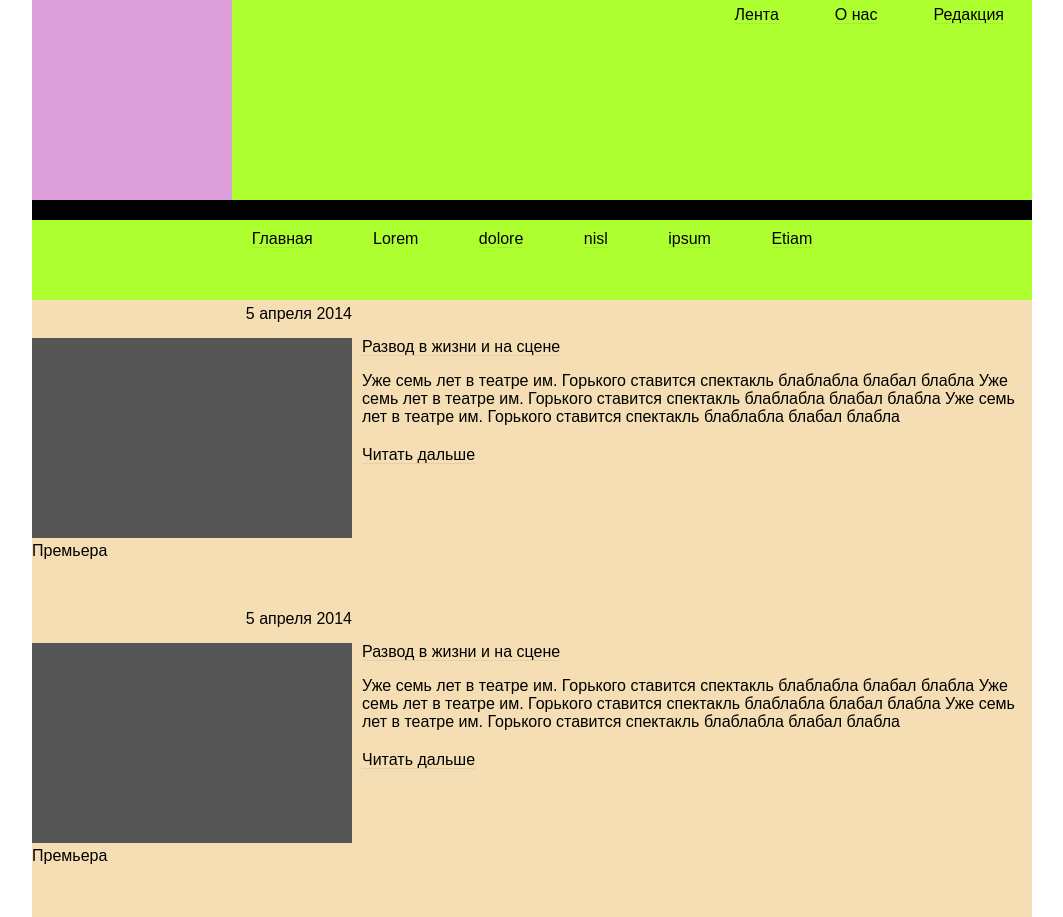
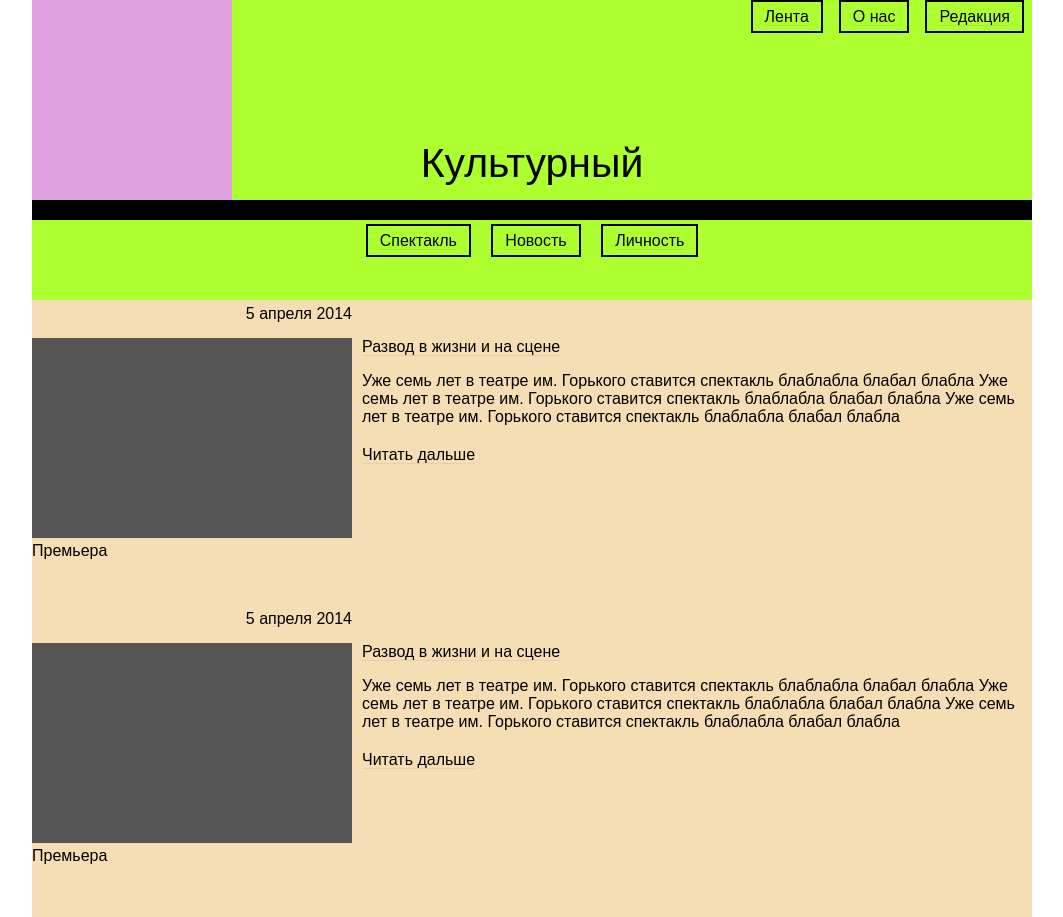
Before and after one commit to didlidu/cultureVl, a Django app: page / in a window 1280 px wide. Shown: the whole page, without its empty margins (108-1171 px from the left). Run offline with Django 3.2, Linux system fonts and the light colour scheme; parts of the project's set-up code (start-up, migrations or seed data) failed here and were passed over.

Commit message:
first page 46%, dropotron settings 70%

```diff
--- a/static/css/header.css
+++ b/static/css/header.css
@@ -50,6 +50,13 @@ body{
 #top_header, #bot_header{
     width:inherit;
     display: block;
+    text-align: center;
+}
+#top_header > span{
+    margin-top: 140px;
+    position: absolute;
+    width: inherit;
+    font-size: 41px;
 }
 
 #top_header{
@@ -79,11 +86,13 @@ body{
                 text-align: center;
             }
             #main-nav ul { list-style: none; margin: 0; padding: 0; }
-            #main-nav ul li { display: inline-block; margin: 0 1em 0 1em; padding: 0.35em 0.75em 0.35em 0.75em; border-radius: 0.5em; }
+            #main-nav ul li { display: inline-block; margin: 0 0.5em 0 0.5em;
+                padding: 0.35em 0.75em 0.35em 0.75em; border-radius: 0; }
             #main-nav ul li.active { background: #999; }
             #main-nav ul li.active a { color: #fff; text-decoration: none; }
             #nav ul { list-style: none; margin: 0; padding: 0; }
-            #nav ul li { display: inline-block; margin: 0 1em 0 1em; padding: 0.35em 0.75em 0.35em 0.75em; border-radius: 0.5em; }
+            #nav ul li { display: inline-block; margin: 0 0.5em 0 0.5em;
+                padding: 0.35em 0.75em 0.35em 0.75em; border-radius: 0; }
             #nav ul li.active { background: #999; }
             #nav ul li.active a { color: #fff; text-decoration: none; }
             #main-nav{ text-align:  right;}
@@ -98,3 +107,9 @@ body{
             /* Only applies to top level ("level-0") menus */
             .dropotron.level-0 { margin-top: 0; }
             .dropotron.level-0:before { position: absolute; border-bottom: solid 0.5em #444; border-left: solid 0.5em transparent; border-right: solid 0.5em transparent; top: -0.5em; }
+
+
+nav > ul > li {
+    border: solid 2px black;
+    border-radius: 0;
+}
--- a/templates/blog_app/header.html
+++ b/templates/blog_app/header.html
@@ -8,8 +8,8 @@
         <meta name="description" content="" />
         <link rel="stylesheet" type="text/css" href="{% static "css/header.css" %}">
         <link rel="stylesheet" type="text/css" href="{% static "css/main_style.css" %}">
+        <!--
         <link rel="stylesheet" type="text/css" href="{% static "css/drop.css" %}">
-        <!--
         <link rel="stylesheet" type="text/css" href="{% static "css/style.css" %}">
         <link rel="stylesheet" type="text/css" href="{% static "css/style-normal.css" %}">
         -->
@@ -48,27 +48,25 @@
             </div>
             <div id="bot_header">
                 <div id="wrapper"></div>
-
                 <div id="div_filter">
                 <nav id="nav">
                     <ul>
-                            <li><a href="index.html">Главная</a></li>
                         <li>
-                                <span>Lorem</span>
+                            <a href="index.html">Спектакль</a>
                             <ul>
-                                    <li><a href="#">Lorem ipsum dolor</a></li>
-                                    <li><a href="#">Magna phasellus</a></li>
-                                    <li><a href="#">Etiam dolore nisl</a></li>
-                                    <li><a href="#">Veroeros feugiat</a></li>
+                                <li><a href="#">Премьера</a></li>
                             </ul>
                         </li>
-                            <li><a href="#">dolore</a></li>
-                            <li><a href="#">nisl</a></li>
-                            <li><a href="#">ipsum</a></li>
-                            <li><a href="#">Etiam</a></li>
+                        <li><a href="#">Новость</a></li>
+                        <li>
+                            <a href="#">Личность</a>
+                            <ul>
+                                <li><a href="#">Мнение</a></li>
+                                <li><a href="#">Интервью</a></li>
+                            </ul>
+                        </li>
                     </ul>
                     </nav>
                 </div>
-
             </div>
        </div>
```
Lines whose indentation alone changed are shown as unchanged.
